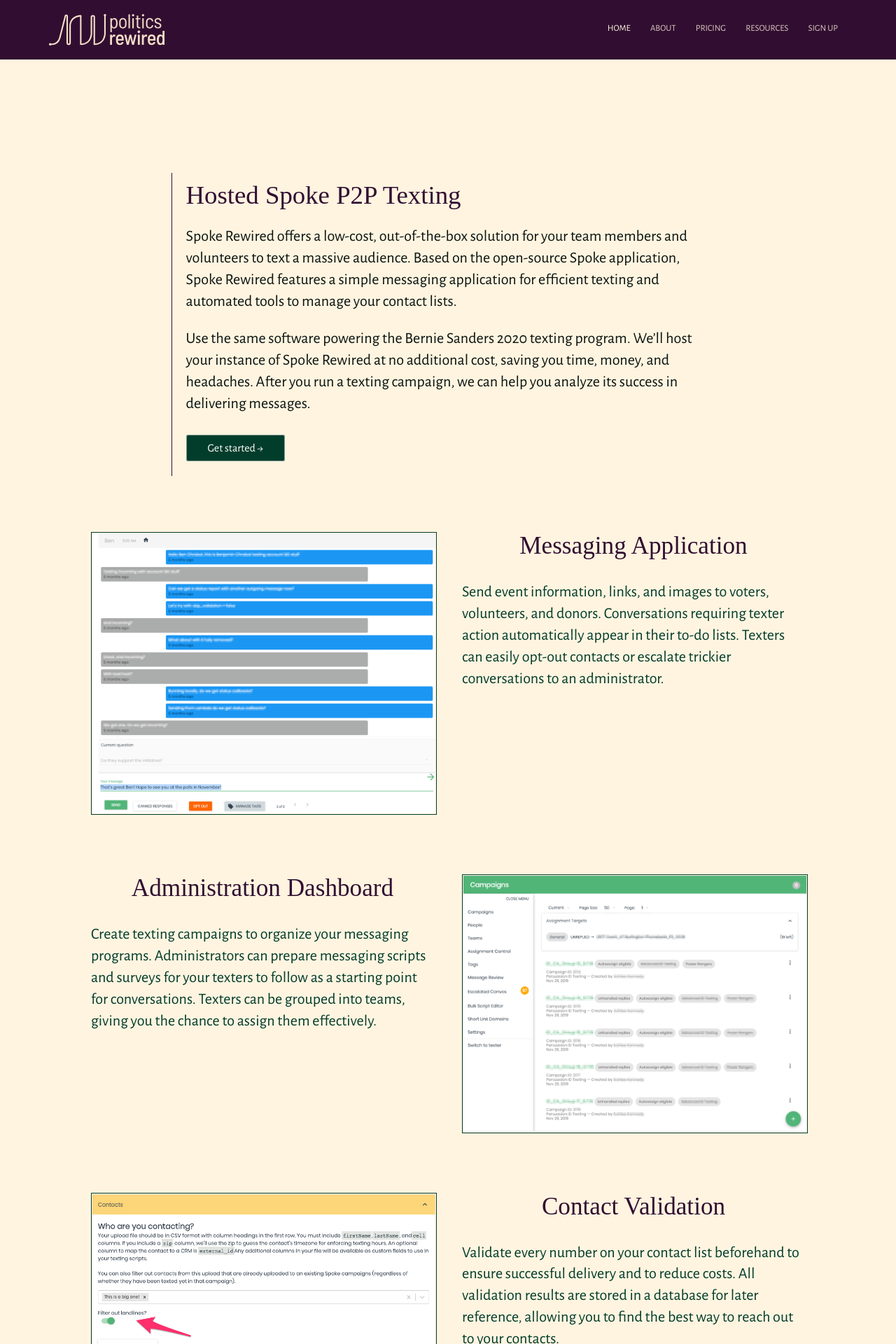
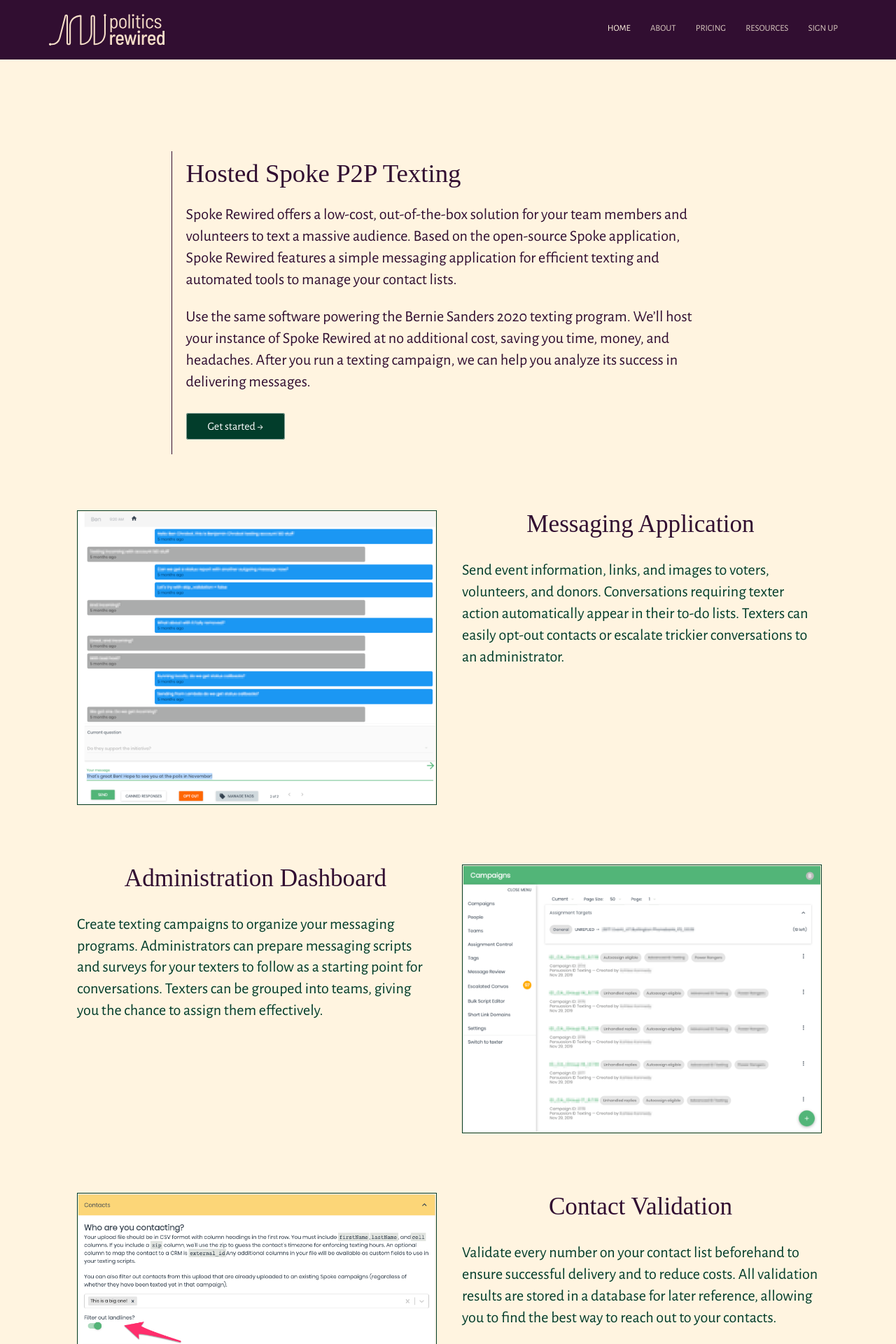
Before and after one commit to politics-rewired/politics-rewired.github.io, a Jekyll site: the page built from index.html, in a window 1280 px wide. Shown: the top 1920 px of the page at 70% size. Built offline with Jekyll 4.4.1, drawn with Linux system fonts in a browser that asks for light colours; some web fonts are replaced.

Commit message:
fix: links to email no longer cream; fixed index and pricing pages formatting to be mobile-compatible

```diff
--- a/_sass/elements.scss
+++ b/_sass/elements.scss
@@ -48,7 +48,7 @@
 }
 
 a {
-  color: $primary-cream;
+  color: $primary-plum;
   text-decoration: none;
 }
 
--- a/_sass/pricing.scss
+++ b/_sass/pricing.scss
@@ -19,12 +19,14 @@
 
 		.pricing-cta {
 			padding: 0;
+			margin: 0 10px 0px 10px;
+
 
 			a {
 				display: block;
 				box-sizing: border-box;
-				padding: 20px 0;
-				border-radius: 0 0 2px 2px;
+				padding: 0px 0;
+				border-radius: 0 0 0px 0px;
 				border: 0;
 			}
 		}
--- a/index.html
+++ b/index.html
@@ -20,11 +20,10 @@
     content: As you text your lists, Spoke Rewired calculates how many numbers you need to message your contact list. From there, it automatically provisions new numbers that match the locations your organization wants.
     image: proximity.jpg
 ---
-<div class="content">
-  <section class="page">
-    <div class="container {% if page.full_width %}max-container{% endif %}">
 
-<div class="heading-block">
+<section class="hero">
+	<div class="text-container">
+
   <h1>{{ page.override.heading }}</h1>
   {% for item in page.override.description %}
     <p>{{ item }}</p>
@@ -34,6 +33,8 @@
     <a href="/signup/">Get started &rarr;</a>
   </div>
 </div>
+</section>
+
 
 
 {% for section in page.sections %}
@@ -53,7 +54,3 @@
   </div>
 </section>
 {% endfor %}
-
-    </div>
-  </section>
-</div>
```
Also changed, not shown: pricing.html (+15 -2 lines).
